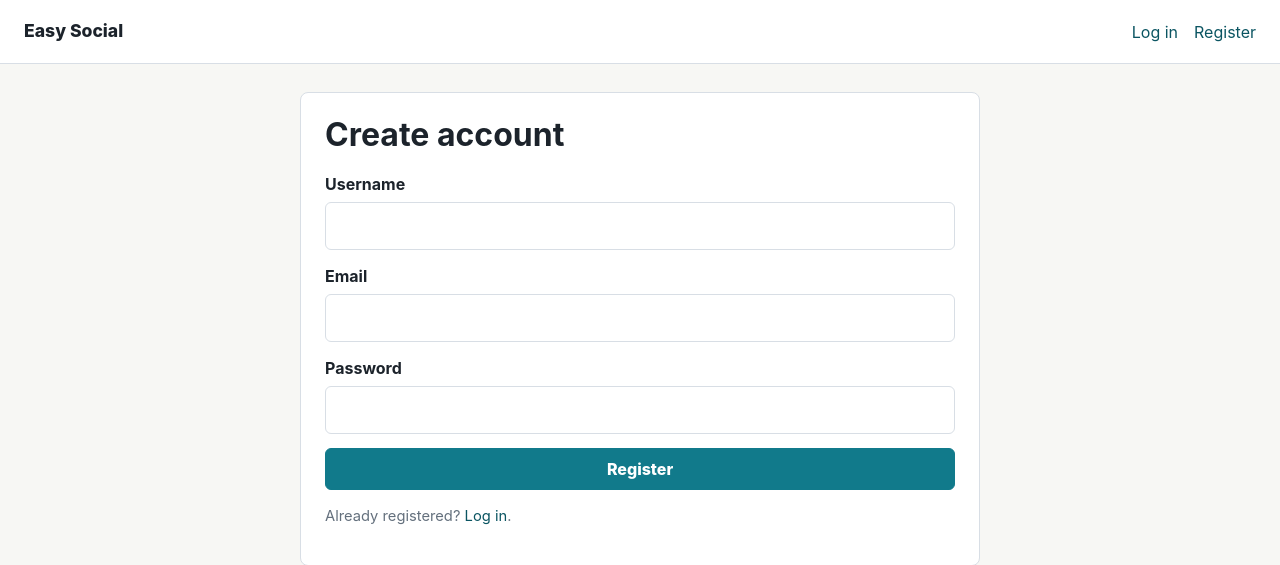
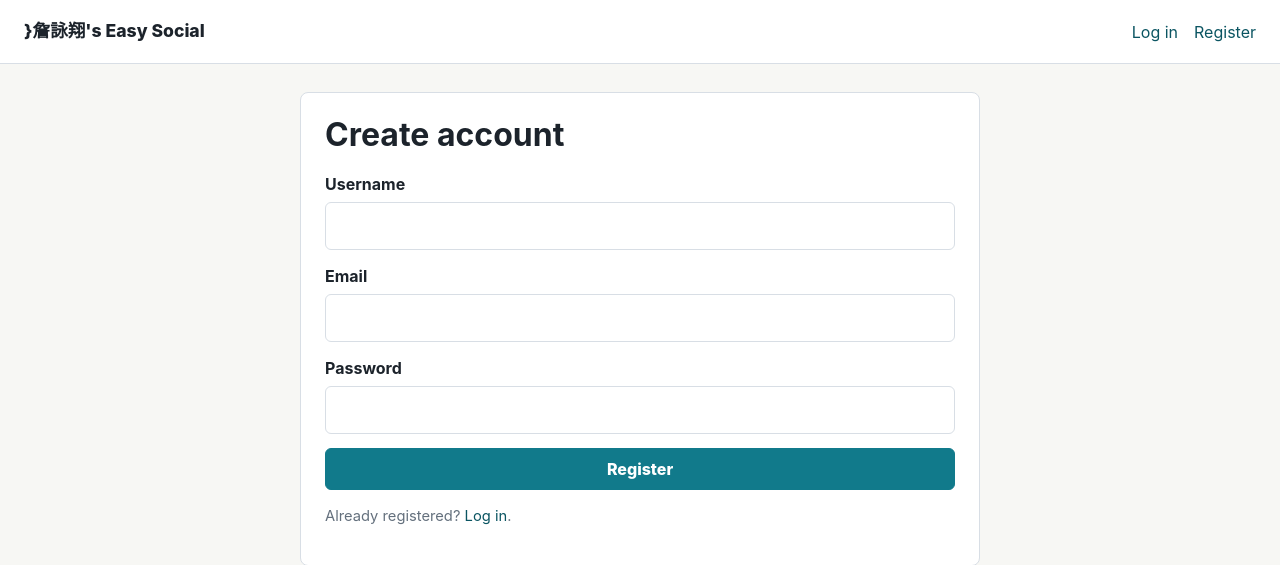
Before and after one commit to XDturtleXD/easy-social, a Flask app: page /auth/register in a window 1280 px wide. Shown: the top 565 px of the page. Run offline with Flask 3, Linux system fonts and the light colour scheme.

Commit message:
chore: change the website's title

```diff
--- a/easy_social/templates/base.html
+++ b/easy_social/templates/base.html
@@ -3,13 +3,13 @@
   <head>
     <meta charset="utf-8">
     <meta name="viewport" content="width=device-width, initial-scale=1">
-    <title>{% block title %}Easy Social{% endblock %}</title>
+    <title>{% block title %}詹詠翔's Easy Social{% endblock %}</title>
     <link rel="stylesheet" href="{{ url_for('static', filename='css/app.css') }}">
     <script defer src="{{ url_for('static', filename='js/app.js') }}"></script>
   </head>
   <body>
     <header class="topbar">
-      <a class="brand" href="{{ url_for('social.feed') if current_user.is_authenticated else url_for('auth.login') }}">Easy Social</a>
+      <a class="brand" href="{{ url_for('social.feed') if current_user.is_authenticated else url_for('auth.login') }}">}詹詠翔's Easy Social</a>
       <nav>
         {% if current_user.is_authenticated %}
           <a href="{{ url_for('social.feed') }}">Feed</a>
```
